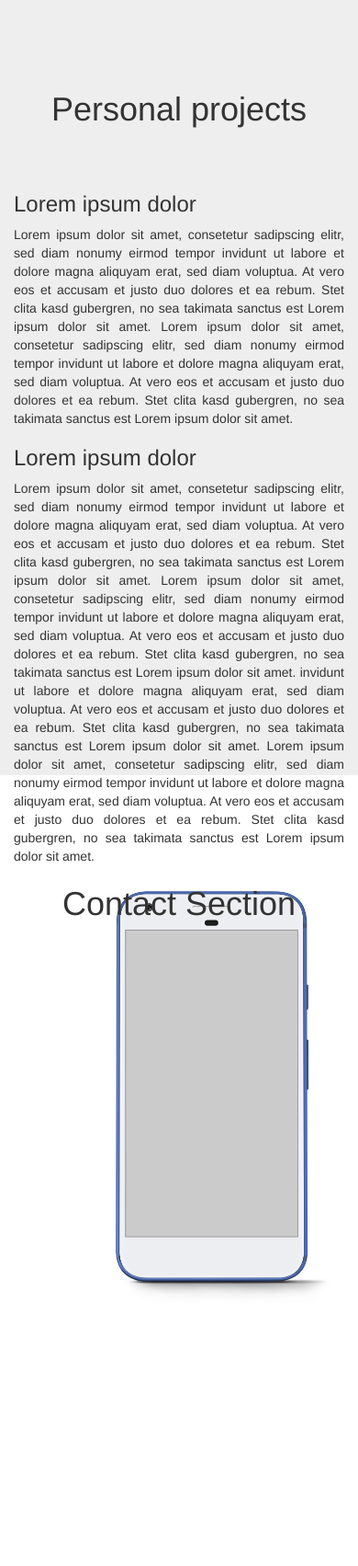
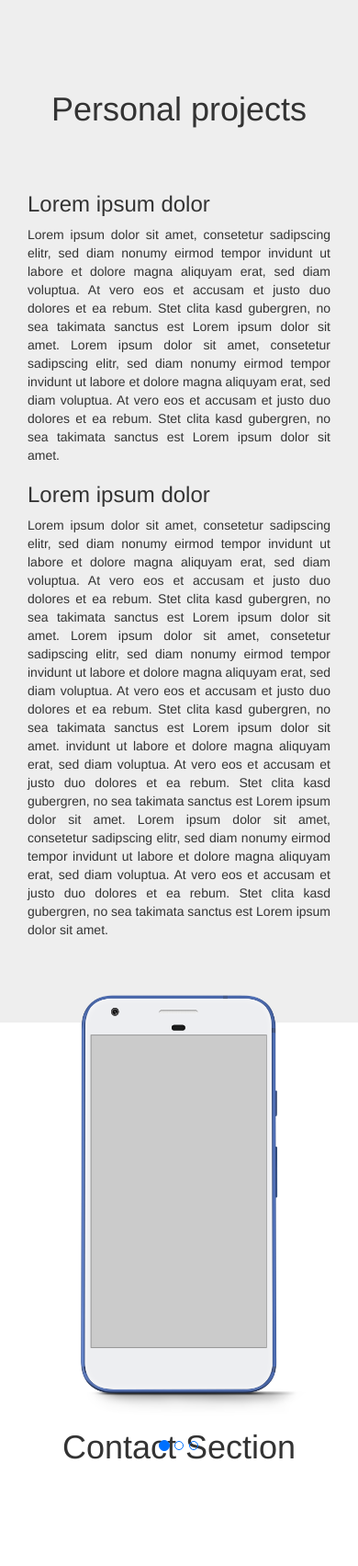
Before and after one commit to jgawrylkowicz/jgawrylkowicz.github.io, a PHP site: page / in a window 390 px wide. Shown: the part 845-2548 px from the top of the page at 92% size. Before the commit the page ends 2253 px from the top, so only its background shows below. Run offline with PHP 8.4, Linux system fonts and the light colour scheme.

Commit message:
update mobile support

```diff
--- a/css/index.css
+++ b/css/index.css
@@ -1,17 +1,115 @@
-.phone{
+.image phone{
 
+    -moz-transition: height 3s, width 3s;
+    -webkit-transition: height 3s, width 3s;
+    transition:  height 3s, width 3s;
+
+}
+
+.phone-background{
+
+    /*the phone image, in this case the google pixel*/
+    margin-top: 10%;
+    width: 100%;
+    height: 100%;
+    z-index: 1;
+    display: block;
+    /*margin-left: 10%; */
+    /*no margins on the side because then the picture won't be centered in the mobile version */
+    right: 0;
+
+
+    /*
+    TODO adjustments for mobile sites
+     */
 
 
 }
 
-.phone-background{
-    width: 90%;
-    height: 90%;
-    margin-left: 15%;
-    z-index: 1;
+.phone-display{
+    /*used for the screenshots later*/
+    z-index: 2;
+}
+
+
+.phone-arrows{
+    position: absolute;
+    display: block;
+    bottom: 0;
+    left: 0;
+    right: 0;
+    top: 50%;
+    align-items: center;
+}
+
+.phone-arrows-right{
+
 
 }
 
-.phone-display{
-    z-index: 2;
+.phone-arrows-left{
+
 }
+
+/*Phone indicators, modified from the bootstrap.js*/
+
+.phone-indicators {
+    position: absolute;
+    top: 10px;
+    left: 50%;
+    z-index: 15;
+    width: 60%;
+    padding-left: 0;
+    margin-left: -30%;
+    text-align: center;
+    list-style: none;
+}
+.phone-indicators li {
+    display: inline-block;
+    width: 10px;
+    height: 10px;
+    margin: 1px;
+    text-indent: -999px;
+    cursor: pointer;
+    background-color: #000 \9;
+    background-color: rgba(0, 0, 0, 0);
+    border: 1px solid #0070ff;
+    border-radius: 10px;
+}
+.phone-indicators .active {
+    width: 12px;
+    height: 12px;
+    margin: 0;
+    background-color: #0070ff;
+}
+
+
+/*phone-control = carousel-control
+for better control
+
+*/
+
+.phone-control {
+    position: absolute;
+    bottom: 0;
+    top: 0;
+    width: 15%;
+    font-size: 30px;
+    color: rgba(2, 2, 2, 0.25);
+    text-align: center;
+    background-color: rgba(0, 0, 0, 0);
+    vertical-align: middle;
+}
+.phone-control.left {
+    left: 30%;
+}
+.phone-control.right {
+    right: 30%;
+}
+.phone-control:hover{
+    color: #020202;
+    text-decoration: none;
+    filter: alpha(opacity=90);
+    outline: 0;
+    opacity: .9;
+}
--- a/index.html
+++ b/index.html
@@ -27,7 +27,7 @@
 
 <!-- The #page-top ID is part of the scrolling feature - the data-spy and data-target are part of the built-in Bootstrap scrollspy function -->
 
-<body id="page-top" data-spy="scroll" data-target=".navbar-fixed-top">
+<body id="page-top" data-spy="scroll" data-target=".navbar-fixed-top"  onresize="resizeSection()" >
 
     <!-- Navigation -->
     <nav class="navbar navbar-default navbar-fixed-top transparent" role="navigation">
@@ -73,7 +73,7 @@
     </section>
 
     <!-- Projects Section -->
-    <section id="projects" class="projects-section">
+    <section id="projects" class="projects-section" >
         <div class="container">
             <div class="row">
                 <div class="col-lg-12">
@@ -81,8 +81,9 @@
                     <br>
                     <br>
 
-                    <div class="col-sm-6" >
-                        <div class="row" style="text-align: justify;">
+
+                    <div class="col-md-6 col-sm-12 col-xs-12 " >
+                        <div style="text-align: justify;">
 
                             <h3 >Lorem ipsum dolor</h3>
                             <p>
@@ -95,7 +96,6 @@
                                 gubergren, no sea takimata sanctus est Lorem ipsum dolor sit amet.
 
                             </p>
-
 
                             <h3>Lorem ipsum dolor</h3>
                             <p>
@@ -114,26 +114,55 @@
                                 gubergren, no sea takimata sanctus est Lorem ipsum dolor sit amet.
 
                             </p>
-
                         </div>
                     </div>
 
 
+                    <div class="col-md-6 col-sm-12 col-xs-12">
+                        <div class="row">
 
-                    <div class="col-sm-6">
+                            <div class="col-sm-12 ">
+
+                                <img class="phone phone-background" src="img/google_blue.png" >
+
+                            </div>
+
+                        </div>
+
                         <div class="row">
-                            <div class="span6">
-                                <img class="phone phone-background" src="img/google_blue.png" >
+                            <div class="col-sm-12">
+
+                                <!--
+                                <div class="carousel slide" data-ride="carousel">
+                                    <a class="left phone-control" href="#carousel-example-generic" role="button"
+                                       data-slide="prev">
+                                        <span class="glyphicon glyphicon-chevron-left" aria-hidden="true"></span>
+                                        <span class="sr-only">Previous</span>
+                                    </a>
+                                </div>
+
+                                <div class="carousel slide" data-ride="carousel">
+                                    <a class="right phone-control" href="#carousel-example-generic" role="button"
+                                       data-slide="next">
+                                        <span class="glyphicon glyphicon-chevron-right" aria-hidden="true"></span>
+                                        <span class="sr-only">Next</span>
+                                    </a>
+                                </div>
+                                --->
+
+
+                                <!--
+                                <div class="results"></div>-->
+                                <!--INDICATORS -->
+                                <ol class="phone-indicators">
+                                    <li data-target="#carousel-example-generic" data-slide-to="0" class="active"></li>
+                                    <li data-target="#carousel-example-generic" data-slide-to="1"></li>
+                                    <li data-target="#carousel-example-generic" data-slide-to="2"></li>
+                                </ol>
+
                             </div>
                         </div>
 
-                        <div class="row">
-                            <div class="span6" >
-
-                                <!--slide option -->
-
-                            </div>
-                        </div>
                     </div>
 
                  </div>
@@ -161,6 +190,45 @@
     <script src="js/jquery.easing.min.js"></script>
     <script src="js/scrolling-nav.js"></script>
 
+
+
+    <script>
+
+
+        function resizeSection() {
+
+            var width = $(window).width();
+            var minimumWidth = 337;
+            var stepProPixel = 28; // =(751-337)/15
+
+            if (width <= 975) {
+
+                if (width <= 975 && width >= 752) {
+                    $("#projects").height('65%');
+                }else if (width <= 751 && width >= 338) {
+
+                    var calculatedHeight = 50 + ((width - minimumWidth) / stepProPixel);
+                    var optimizedHeight = parseInt(calculatedHeight);
+
+                    $("#projects").height(calculatedHeight + '%');
+                }else if (width <= 337) {
+                    $("#projects").height('50%');
+                }
+
+            }else{
+                //return to standard value
+                $("#projects").height('30%');
+            }
+            //$('.results').html(width);
+        }
+
+        window.onload = resizeSection();
+
+
+
+
+    </script>
+
 </body>
 
 </html>
```
